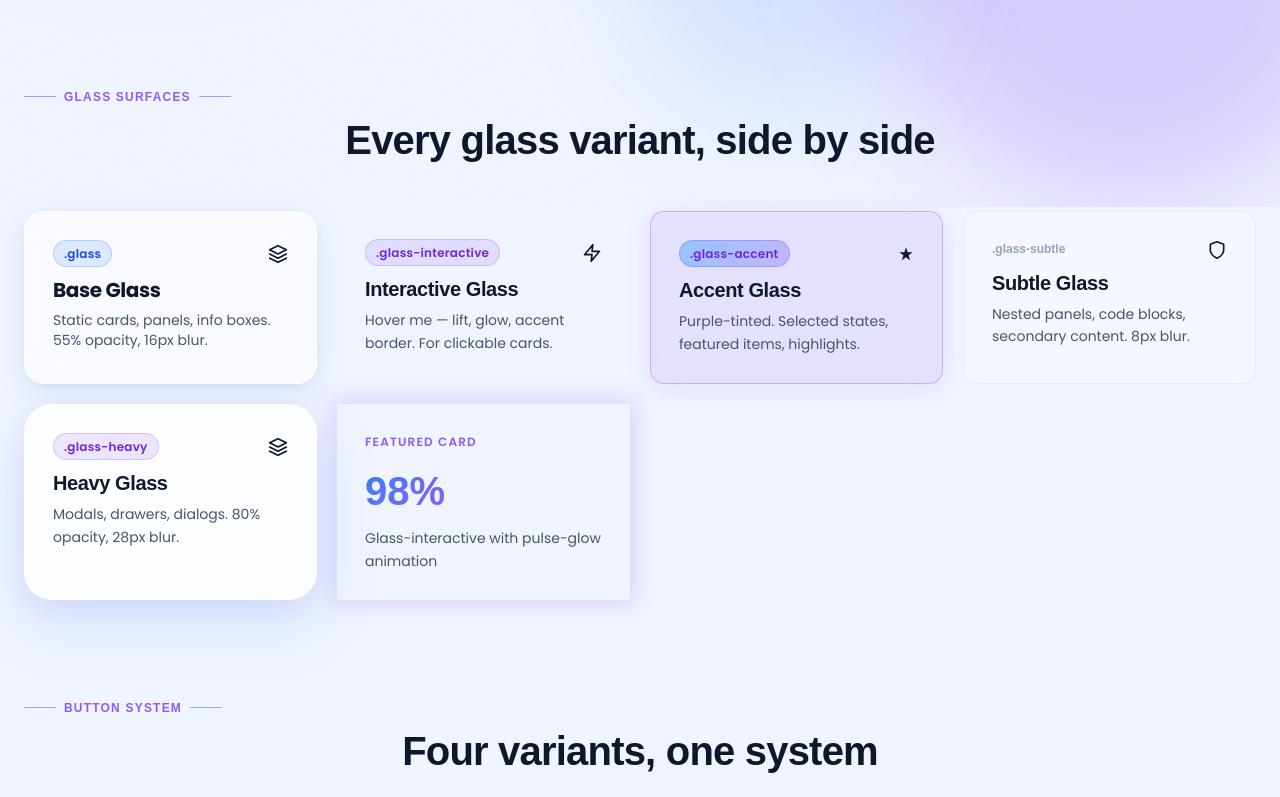
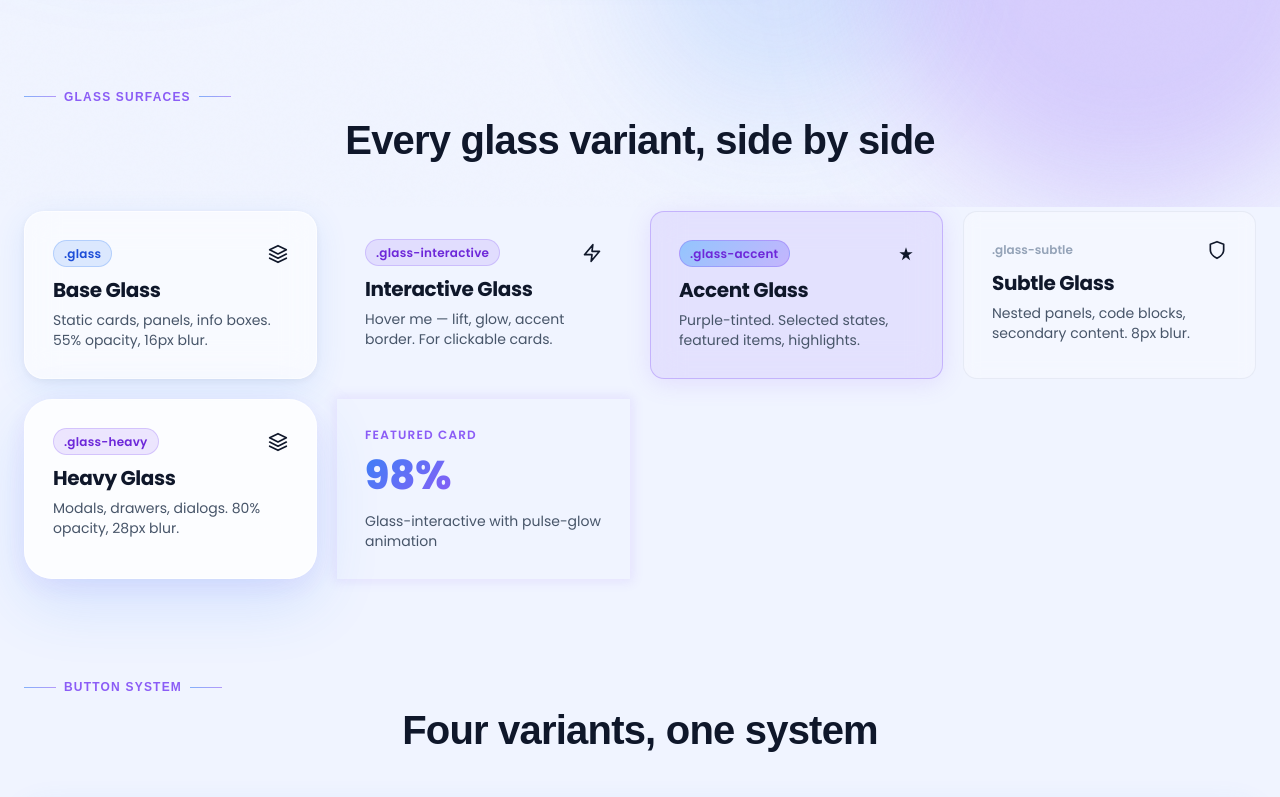
Before and after one commit to rajesh-ranjan-git/glassmorphism-with-tailwind, a Next.js app: page / in a window 1280 px wide. Shown: the part 593-1390 px from the top of the page. Built offline with nearby package versions, Linux system fonts and the light colour scheme; a web font is replaced by a local one.

Commit message:
till glass surfaces

```diff
--- a/src/app/page.tsx
+++ b/src/app/page.tsx
@@ -57,6 +57,7 @@ export default function GlassShowcase() {
         <HeroSection />
 
         <GlassSurfaces />
+        {/* Done till here */}
 
         {/* ══════════════════════════════════════════════
             SECTION 3 — BUTTONS
--- a/src/components/glassSurfaces.tsx
+++ b/src/components/glassSurfaces.tsx
@@ -25,164 +25,61 @@ const GlassSurfaces = () => {
             Static cards, panels, info boxes. 55% opacity, 16px blur.
           </p>
         </div>
-        {/* Done till here */}
 
-        <div
-          className="animate-slide-up glass-interactive"
-          style={{ padding: "28px", animationDelay: "60ms" }}
-        >
-          <div
-            style={{
-              display: "flex",
-              alignItems: "center",
-              justifyContent: "space-between",
-              marginBottom: "12px",
-            }}
-          >
+        <div className="p-7 animate-slide-up delay-60 glass-interactive">
+          <div className="flex justify-between items-center mb-3">
             <span className="badge badge-purple">.glass-interactive</span>
             <ZapIcon />
           </div>
-          <h4
-            style={{
-              fontFamily: "var(--font-display)",
-              marginBottom: "8px",
-            }}
-          >
-            Interactive Glass
-          </h4>
-          <p style={{ fontSize: "0.875rem", color: "var(--text-secondary)" }}>
+          <h4 className="mb-2 font-poppins">Interactive Glass</h4>
+          <p className="text-text-secondary text-sm">
             Hover me — lift, glow, accent border. For clickable cards.
           </p>
         </div>
 
-        {/* .glass-accent */}
-        <div
-          className="animate-slide-up glass-accent"
-          style={{ padding: "28px", animationDelay: "120ms" }}
-        >
-          <div
-            style={{
-              display: "flex",
-              alignItems: "center",
-              justifyContent: "space-between",
-              marginBottom: "12px",
-            }}
-          >
+        <div className="p-7 animate-slide-up delay-120 glass-accent">
+          <div className="flex justify-between items-center mb-3">
             <span className="badge badge-gradient">.glass-accent</span>
             <SparkleIcon />
           </div>
-          <h4
-            style={{
-              fontFamily: "var(--font-display)",
-              marginBottom: "8px",
-            }}
-          >
-            Accent Glass
-          </h4>
-          <p style={{ fontSize: "0.875rem", color: "var(--text-secondary)" }}>
+          <h4 className="mb-2 font-poppins">Accent Glass</h4>
+          <p className="text-text-secondary text-sm">
             Purple-tinted. Selected states, featured items, highlights.
           </p>
         </div>
 
-        {/* .glass-subtle */}
-        <div
-          className="animate-slide-up glass-subtle"
-          style={{ padding: "28px", animationDelay: "180ms" }}
-        >
-          <div
-            style={{
-              display: "flex",
-              alignItems: "center",
-              justifyContent: "space-between",
-              marginBottom: "12px",
-            }}
-          >
-            <span
-              style={{
-                fontFamily: "var(--font-body)",
-                fontSize: "0.75rem",
-                fontWeight: 600,
-                color: "var(--text-muted)",
-              }}
-            >
+        <div className="p-7 animate-slide-up delay-180 glass-subtle">
+          <div className="flex justify-between items-center mb-3">
+            <span className="font-poppins font-semibold text-text-muted text-xs">
               .glass-subtle
             </span>
             <ShieldIcon />
           </div>
-          <h4
-            style={{
-              fontFamily: "var(--font-display)",
-              marginBottom: "8px",
-            }}
-          >
-            Subtle Glass
-          </h4>
-          <p style={{ fontSize: "0.875rem", color: "var(--text-secondary)" }}>
+          <h4 className="mb-2 font-poppins">Subtle Glass</h4>
+          <p className="text-text-secondary text-sm">
             Nested panels, code blocks, secondary content. 8px blur.
           </p>
         </div>
 
-        {/* .glass-heavy */}
-        <div
-          className="animate-slide-up glass-heavy"
-          style={{ padding: "28px", animationDelay: "240ms" }}
-        >
-          <div
-            style={{
-              display: "flex",
-              alignItems: "center",
-              justifyContent: "space-between",
-              marginBottom: "12px",
-            }}
-          >
+        <div className="p-7 animate-slide-up delay-240 glass-heavy">
+          <div className="flex justify-between items-center mb-3">
             <span className="badge badge-purple">.glass-heavy</span>
             <LayersIcon />
           </div>
-          <h4
-            style={{
-              fontFamily: "var(--font-display)",
-              marginBottom: "8px",
-            }}
-          >
-            Heavy Glass
-          </h4>
-          <p style={{ fontSize: "0.875rem", color: "var(--text-secondary)" }}>
+          <h4 className="mb-2 font-poppins">Heavy Glass</h4>
+          <p className="text-text-secondary text-sm">
             Modals, drawers, dialogs. 80% opacity, 28px blur.
           </p>
         </div>
 
-        {/* Stats card using glass-interactive */}
-        <div
-          className="animate-pulse-glow animate-slide-up glass-interactive"
-          style={{
-            padding: "28px",
-            animationDelay: "300ms",
-            borderColor: "var(--glass-border-accent)",
-          }}
-        >
-          <p
-            style={{
-              fontSize: "0.75rem",
-              fontWeight: 600,
-              letterSpacing: "0.1em",
-              textTransform: "uppercase",
-              color: "var(--accent-purple)",
-              marginBottom: "8px",
-            }}
-          >
+        <div className="p-7 border-glass-border-accent animate-pulse-glow animate-slide-up delay-300 glass-interactive">
+          <p className="font-semibold text-xs uppercase tracking-widest text-accent-purple">
             Featured Card
           </p>
-          <div
-            style={{
-              fontSize: "2.5rem",
-              fontFamily: "var(--font-display)",
-              fontWeight: 800,
-              marginBottom: "4px",
-            }}
-          >
+          <div className="mb-1 font-poppins font-extrabold text-[2.5rem]">
             <span className="text-gradient">98%</span>
           </div>
-          <p style={{ fontSize: "0.875rem", color: "var(--text-secondary)" }}>
+          <p className="text-text-secondary text-sm">
             Glass-interactive with pulse-glow animation
           </p>
         </div>
```
